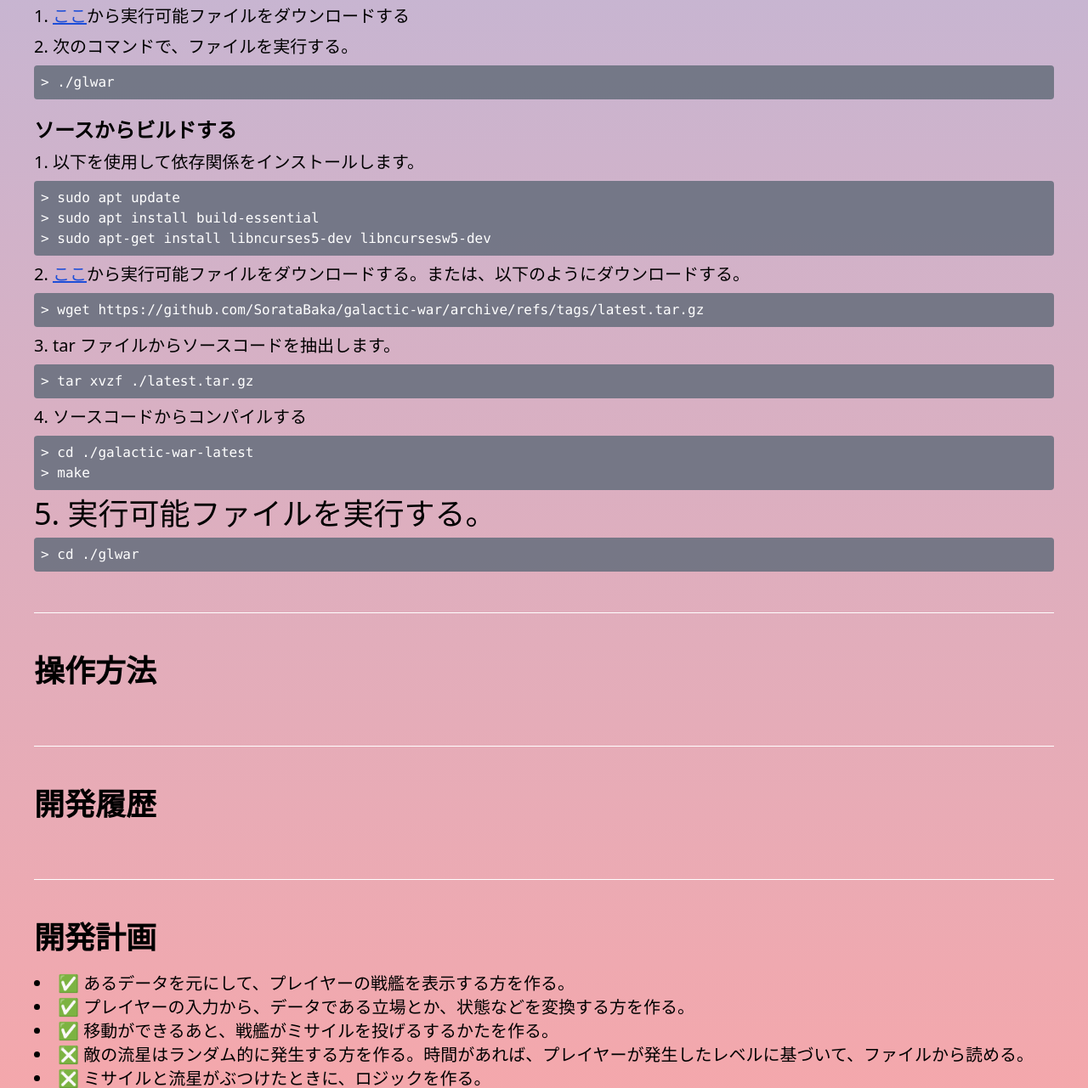
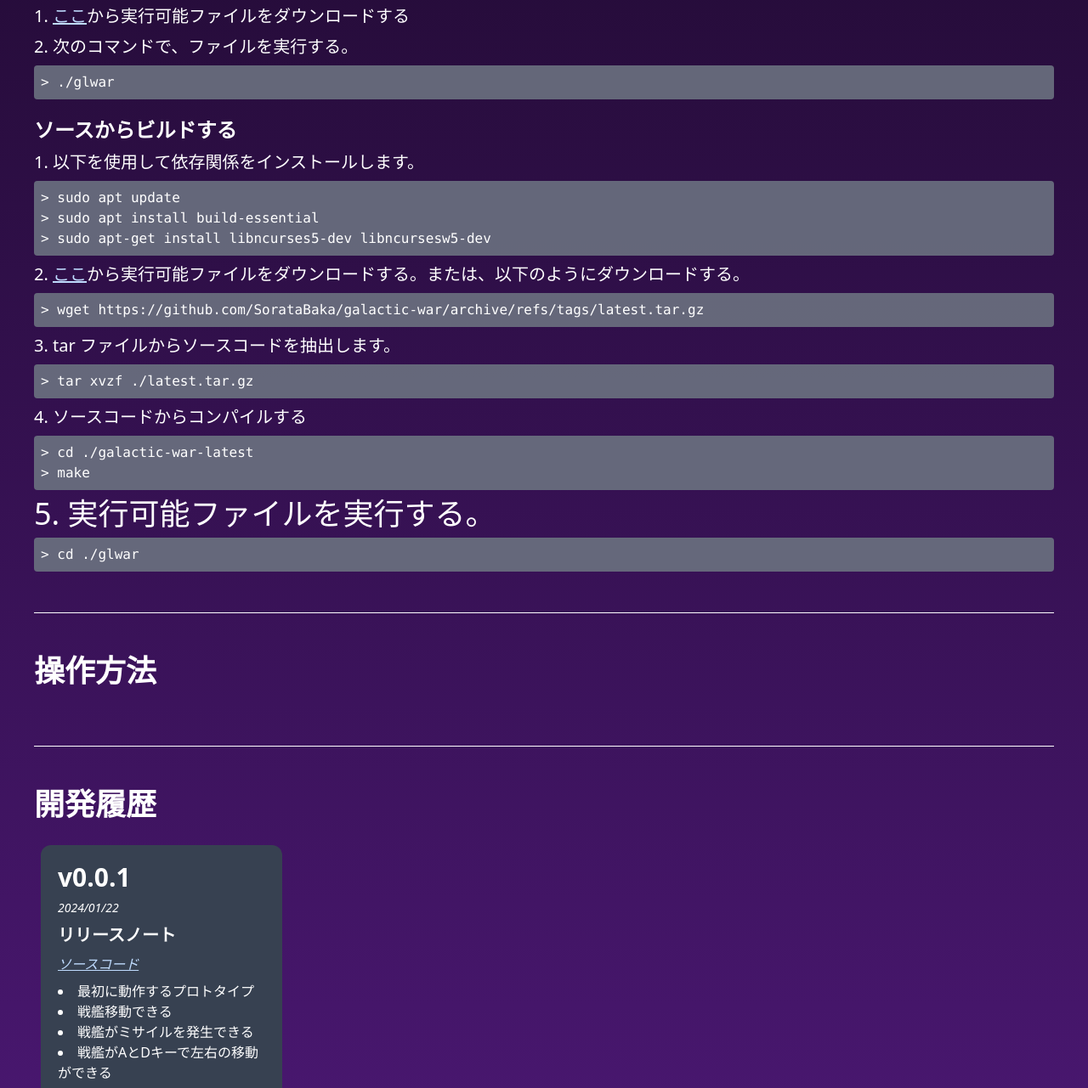
Before and after one commit to SorataBaka/galactic-war, a plain HTML site: page docs/index.html in a window 1280 px wide. Shown: the part 1519-2800 px from the top of the page at 85% size. Drawn offline with nearby package versions, Linux system fonts and the light colour scheme; a script that the page names is missing.

Commit message:
Add files via upload

```diff
--- a/docs/index.html
+++ b/docs/index.html
@@ -1,5 +1,6 @@
 <!DOCTYPE html>
 <html lang="en">
+
 <head>
     <meta charset="UTF-8">
     <meta http-equiv="X-UA-Compatible" content="IE=edge">
@@ -33,13 +34,17 @@
         }
     </style>
 </head>
-<body class="p-10 min-h-screen flex flex-col align-middle gap-12 bg-gradient-to-b from-blue-300 to-red-300 text-black">
-    <h1 class="text-7xl font-bold" >宇宙戦争</h1>
-    <h2 class="text-xl">ソースコード　<a class="underline text-blue-700" href="https://github.com/SorataBaka/galactic-war">https://github.com/SorataBaka/galactic-war</a></h2>
+
+<body class="p-10 min-h-screen flex flex-col align-middle gap-12 bg-gradient-to-b from-black to-purple-900 text-white">
+    <h1 class="text-7xl font-bold">宇宙戦争</h1>
+    <h2 class="text-xl">ソースコード　<a class="underline text-blue-200"
+            href="https://github.com/SorataBaka/galactic-war">https://github.com/SorataBaka/galactic-war</a></h2>
     <hr class="border-white">
     <section class="h-auto flex flex-col align-middle justify-center gap-5">
         <h2 class="text-4xl font-bold mb-5">概要</h2>
-        <p class="text-2xl tracking-wider leading-loose">宇宙である戦艦は地球を、敵が投げた流星から防ぐというゲームである。このゲームはオリジナルとは言えないと思いますが、アタリ株式会社のスペースインベーダーとアタリ株式会社のブレイクアウトというゲームの合同を作ります。このゲームでは、プレイヤーが戦艦をコントロールして、上野方面から戦艦向きに流星というオブジェクトが飛びます。地球を防ぐために、その流星を崩しなければいけない、というゲームである。</p>
+        <p class="text-2xl tracking-wider leading-loose">
+            宇宙である戦艦は地球を、敵が投げた流星から防ぐというゲームである。このゲームはオリジナルとは言えないと思いますが、アタリ株式会社のスペースインベーダーとアタリ株式会社のブレイクアウトというゲームの合同を作ります。このゲームでは、プレイヤーが戦艦をコントロールして、上野方面から戦艦向きに流星というオブジェクトが飛びます。地球を防ぐために、その流星を崩しなければいけない、というゲームである。
+        </p>
     </section>
     <hr class=" border-white">
     <section class="h-auto flex flex-col align-middle justify-center">
@@ -52,38 +57,42 @@
     <section class="h-auto flex flex-col align-middle justify-center gap-5">
         <h2 class="text-4xl font-bold mb-5">インストール</h2>
         <span class="italic text-xl font-thin">ゲームのソースコードはGitHubでホストされています。</span>
-        <span class="italic text-xl font-thin">このガイドは Linux 向けに書かれています。 Windowsの場合は、<a class="underline text-blue-700" href="https://github.com/SorataBaka/galactic-war/archive/refs/tags/latest.zip">ここ</a>からソースコードをダウンロードしてください。</span>
+        <span class="italic text-xl font-thin">このガイドは Linux 向けに書かれています。 Windowsの場合は、<a class="underline text-blue-200"
+                href="https://github.com/SorataBaka/galactic-war/archive/refs/tags/latest.zip">ここ</a>からソースコードをダウンロードしてください。</span>
         <div class="flex flex-col gap-2">
             <h3 class="text-2xl font-bold">実行ファイルをインストールする</h3>
-            <p class="text-xl">1. <a class="underline text-blue-700" href="https://github.com/SorataBaka/galactic-war">ここ</a>から実行可能ファイルをダウンロードする</p>
+            <p class="text-xl">1. <a class="underline text-blue-200"
+                    href="https://github.com/SorataBaka/galactic-war">ここ</a>から実行可能ファイルをダウンロードする</p>
             <p class="text-xl">2. 次のコマンドで、ファイルを実行する。 </p>
-            <div class="bg-gray-500 rounded p-2 text-white font-mono bg-opacity-90" >
+            <div class="bg-gray-500 rounded p-2 text-white font-mono bg-opacity-90">
                 <p>> ./glwar</p>
             </div>
         </div>
         <div class="flex flex-col gap-2">
             <h3 class="text-2xl font-bold">ソースからビルドする</h3>
             <p class="text-xl">1. 以下を使用して依存関係をインストールします。 </p>
-            <div class="bg-gray-500 rounded p-2 text-white font-mono bg-opacity-90" >
+            <div class="bg-gray-500 rounded p-2 text-white font-mono bg-opacity-90">
                 <p>> sudo apt update</p>
                 <p>> sudo apt install build-essential</p>
                 <p>> sudo apt-get install libncurses5-dev libncursesw5-dev</p>
             </div>
-            <p class="text-xl">2. <a class="underline text-blue-700" href="https://github.com/SorataBaka/galactic-war/archive/refs/tags/latest.tar.gz">ここ</a>から実行可能ファイルをダウンロードする。または、以下のようにダウンロードする。</p>
-            <div class="bg-gray-500 rounded p-2 text-white font-mono bg-opacity-90" >
+            <p class="text-xl">2. <a class="underline text-blue-200"
+                    href="https://github.com/SorataBaka/galactic-war/archive/refs/tags/latest.tar.gz">ここ</a>から実行可能ファイルをダウンロードする。または、以下のようにダウンロードする。
+            </p>
+            <div class="bg-gray-500 rounded p-2 text-white font-mono bg-opacity-90">
                 <p>> wget https://github.com/SorataBaka/galactic-war/archive/refs/tags/latest.tar.gz</p>
             </div>
             <p class="text-xl">3. tar ファイルからソースコードを抽出します。</p>
-            <div class="bg-gray-500 rounded p-2 text-white font-mono bg-opacity-90" >
+            <div class="bg-gray-500 rounded p-2 text-white font-mono bg-opacity-90">
                 <p>> tar xvzf ./latest.tar.gz</p>
             </div>
             <p class="text-xl">4. ソースコードからコンパイルする</p>
-            <div class="bg-gray-500 rounded p-2 text-white font-mono bg-opacity-90" >
+            <div class="bg-gray-500 rounded p-2 text-white font-mono bg-opacity-90">
                 <p>> cd ./galactic-war-latest</p>
                 <p>> make</p>
             </div>
             <p class="text-4xl">5. 実行可能ファイルを実行する。</p>
-            <div class="bg-gray-500 rounded p-2 text-white font-mono bg-opacity-90" >
+            <div class="bg-gray-500 rounded p-2 text-white font-mono bg-opacity-90">
                 <p>> cd ./glwar</p>
             </div>
         </div>
@@ -95,6 +104,21 @@
     <hr class=" border-white">
     <section class="h-auto flex flex-col align-middle justify-center">
         <h2 class="text-4xl font-bold mb-5">開発履歴</h2>
+        <div class="grid grid-cols-4">
+            <div class="flex flex-col align-middle justify-center m-2 p-5 rounded-xl bg-gray-700 gap-2">
+                <h5 class="text-3xl font-extrabold">v0.0.1</h5>
+                <span class="text-sm italic">2024/01/22</span>
+                <h6 class="text-xl font-bold">リリースノート</h6>
+                <a class="text-blue-200 underline italic" href="https://github.com/SorataBaka/galactic-war/releases/tag/v0.0.1">ソースコード</a>
+                <ol class="list-disc list-inside">
+                    <li>最初に動作するプロトタイプ</li>
+                    <li>戦艦移動できる</li>
+                    <li>戦艦がミサイルを発生できる</li>
+                    <li>戦艦がAとDキーで左右の移動ができる</li>
+                </ol>
+            </div>
+
+        </div>
     </section>
     <hr class=" border-white">
     <section class="h-auto flex flex-col align-middle justify-center">
@@ -113,5 +137,9 @@
         </ol>
     </section>
     <hr class=" border-white">
+    <footer class="flex flex-col align-middle justify-center text-center text-white text-md">
+        <span>クリスティアン　ハルジュノ<br>3年情報学科 2022</span>
+    </footer>
 </body>
+
 </html>
```
